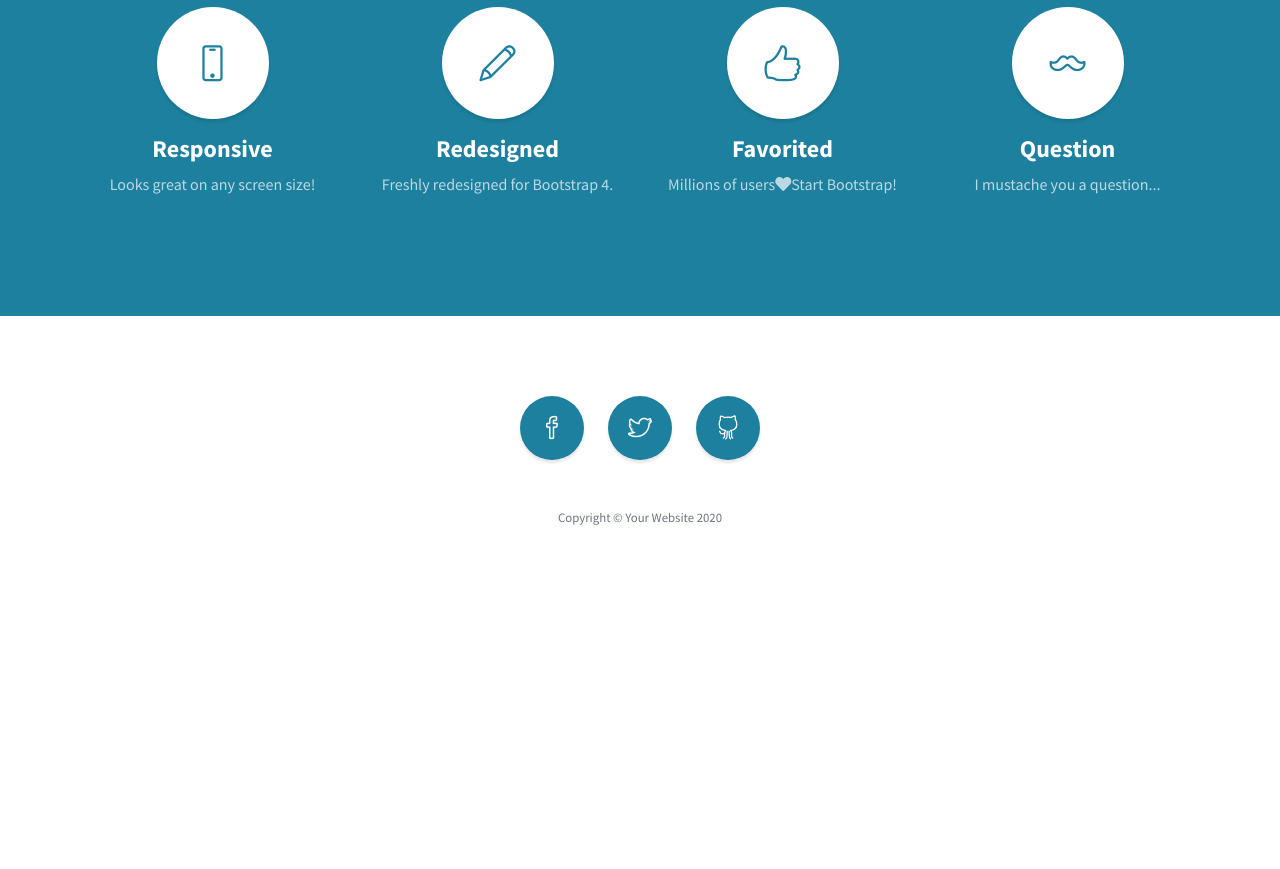
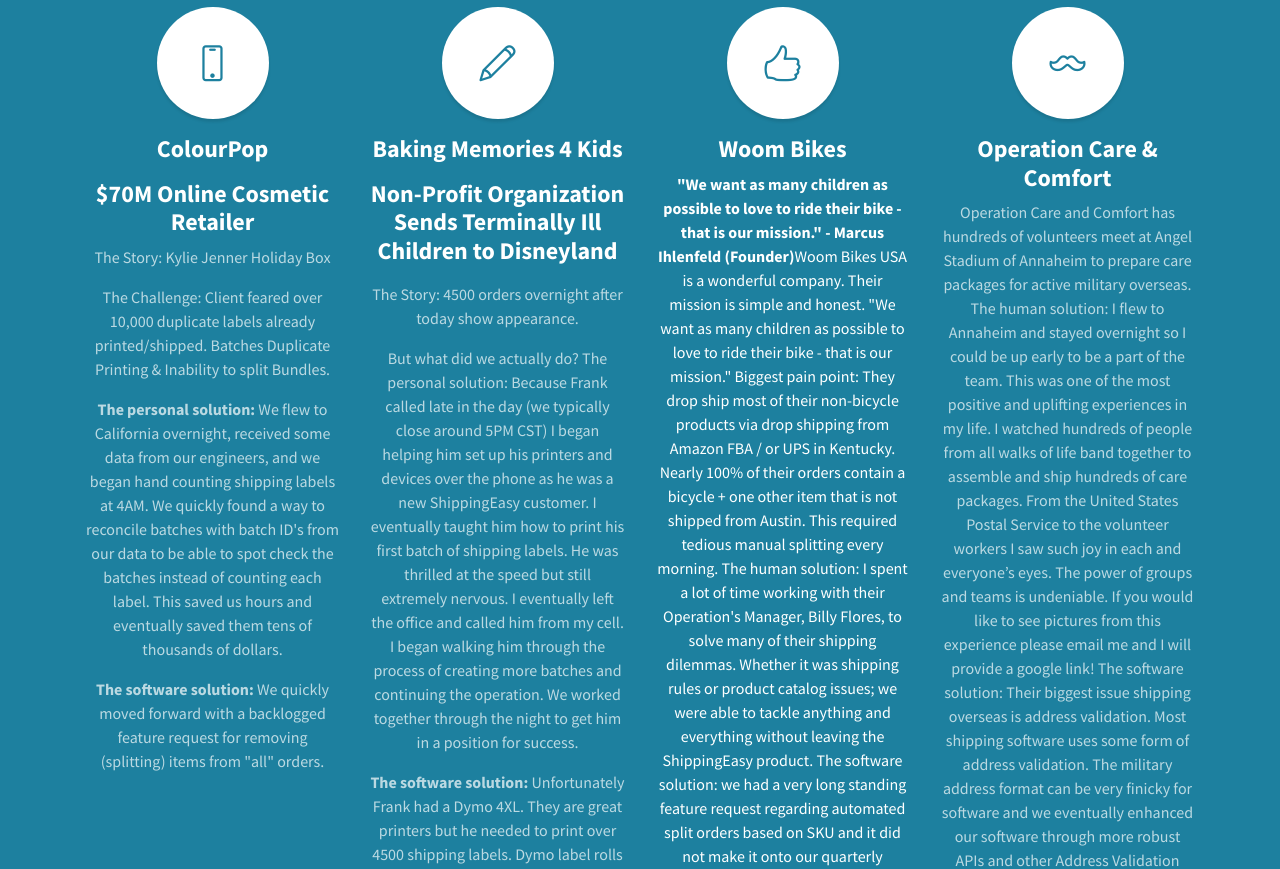
Before and after one commit to abgabbard/portfolio-react, a React (Create React App) app in the folder portfolio/: page /solutions in a window 1280 px wide. Shown: the part 280-1149 px from the top of the page. Before the commit the page ends 887 px from the top, so only its background shows below. Built offline with nearby package versions, Linux system fonts and the light colour scheme.

Commit message:
updated solutions and resume

```diff
--- a/portfolio/src/components/pages/About.js
+++ b/portfolio/src/components/pages/About.js
@@ -7,15 +7,27 @@
         <div class="container text-center">
           <div class="row">
             <div class="col-lg-10 mx-auto">
-          <h2>Stylish Portfolio is the perfect theme for your next project!</h2>
-          <p class="lead mb-5">This theme features a flexible, UX friendly sidebar menu and stock photos from our friends at
-            <a href="https://unsplash.com/">Unsplash</a>!</p>
-          <a class="btn btn-dark btn-xl js-scroll-trigger" href="#services">What We Offer</a>
+              <h2>
+                I believe in creating a greater human experience by engaging,
+                enabling, and elevating those around us. People in our
+                communities, in our families, and in our workplace. Engage them
+                in every capacity. Enable those around us by actively listening
+                and contributing to the conversation. To the problem or
+                challenge at hand. And elevate those around us by knowledge
+                sharing, by sharing life and cultural perspective, and by
+                resource sharing through collaboration.
+              </h2>
+              <p class="lead mb-5">
+                I have shared experiences from my professional experience as well as projects from the Full Stack Web Development Bootcamp at the University of Arizona.
+                <a href="https://unsplash.com/">Unsplash</a>!
+              </p>
+              <a class="btn btn-dark btn-xl js-scroll-trigger" href="/solutions">
+                Check Out My Work!
+              </a>
             </div>
           </div>
         </div>
       </section>
-
     </div>
   );
 }
--- a/portfolio/src/components/pages/Closing.js
+++ b/portfolio/src/components/pages/Closing.js
@@ -1,18 +1,25 @@
 import React from "react";
 
-function Closing() {
+const OnlineResume = () => {
   return (
     <div>
-      <section class="callout">
-    <div class="container text-center">
-      <h2 class="mx-auto mb-5">Welcome to
-        <em>your</em>
-        next website!</h2>
-      <a class="btn btn-primary btn-xl" href="https://startbootstrap.com/theme/stylish-portfolio/">Download Now!</a>
-    </div>
-  </section>
+      <section class="content-section bg-primary text-white">
+        <div class="container text-center">
+          <h2 class="mb-4">
+            As you can see from my work, I believe the most important solution
+            is the human solution. I have been called a Solutions Engineer, a
+            Senior Sales Engineer, or even an Onbaording Team Lead, but I am
+            human just like you. And I care about helping people achieve their
+            vision and goals. <p></p>Most importantly, I am a people person. I am fun
+            to be around. I am energetic, passionate, and encouraging. I want to
+            see you do your best work right alongside me doing mine. I enjoy
+            learning and I enjoy helping others learn. What can we accomplish
+            together?
+          </h2>
+        </div>
+      </section>
     </div>
   );
-}
+};
 
-export default Closing;
+export default OnlineResume;
--- a/portfolio/src/components/pages/Home.js
+++ b/portfolio/src/components/pages/Home.js
@@ -6,11 +6,11 @@
 
   <header class="masthead d-flex">
     <div class="container text-center my-auto">
-      <h1 class="mb-1">Stylish Portfolio</h1>
+      <h1 class="mb-1">Andrew Gabbard</h1>
       <h3 class="mb-5">
-        <em>A Free Bootstrap Theme by Start Bootstrap</em>
+        <em>I am a gregarious business professional with 10 years experience across e-commerce, SaaS, insurance, and retail. I excel in collaborative, cross-functional teams.</em>
       </h3>
-      <a class="btn btn-primary btn-xl js-scroll-trigger" href="#about">Find Out More</a>
+      <a class="btn btn-primary btn-xl js-scroll-trigger" href="/about">Find Out More</a>
     </div>
     <div class="overlay"></div>
   </header>
--- a/portfolio/src/components/pages/OnlineResume.js
+++ b/portfolio/src/components/pages/OnlineResume.js
@@ -1,15 +1,16 @@
-import React from 'react'
+import React from "react";
 
-const OnlineResume = () => {
-    return (
-        <div>
-            <section class="content-section bg-primary text-white">
+function Closing() {
+  return (
+    <div>
+      <section class="callout">
     <div class="container text-center">
-      <h2 class="mb-4">The buttons below are impossible to resist...</h2>
+      <h2 class="mx-auto mb-5">Click Below to view my resume!</h2>
+      <a class="btn btn-primary btn-xl" href="https://abgabbard.github.io/portfolio2021/GabbardAndrew-Resume-April2021.pdf">Resume (PDF)</a>
     </div>
   </section>
-        </div>
-    )
+    </div>
+  );
 }
 
-export default OnlineResume
+export default Closing;
--- a/portfolio/src/components/pages/Solutions.js
+++ b/portfolio/src/components/pages/Solutions.js
@@ -3,11 +3,14 @@
 function Solutions() {
   return (
     <div>
-     <section class="content-section bg-primary text-white text-center" id="services">
+      <section
+        class="content-section bg-primary text-white text-center"
+        id="services"
+      >
         <div class="container">
           <div class="content-section-heading">
-        <h3 class="text-secondary mb-0">Services</h3>
-        <h2 class="mb-5">What We Offer</h2>
+            <h3 class="text-secondary mb-0">ShippingEasy</h3>
+            <h2 class="mb-5">Solutions Work</h2>
           </div>
           <div class="row">
             <div class="col-lg-3 col-md-6 mb-5 mb-lg-0">
@@ -15,38 +18,121 @@
                 <i class="icon-screen-smartphone"></i>
               </span>
               <h4>
-            <strong>Responsive</strong>
+                <strong>ColourPop</strong>
+                <p></p>$70M Online Cosmetic Retailer
               </h4>
-          <p class="text-faded mb-0">Looks great on any screen size!</p>
+              <p class="text-faded mb-0">
+                The Story: Kylie Jenner Holiday Box
+                <p></p>The Challenge: Client feared over 10,000 duplicate labels
+                already printed/shipped. Batches Duplicate Printing & Inability
+                to split Bundles. <p></p>
+                <strong>The personal solution:</strong> We flew to California
+                overnight, received some data from our engineers, and we began
+                hand counting shipping labels at 4AM. We quickly found a way to
+                reconcile batches with batch ID's from our data to be able to
+                spot check the batches instead of counting each label. This
+                saved us hours and eventually saved them tens of thousands of
+                dollars. <p></p>
+                <strong>The software solution:</strong> We quickly moved forward
+                with a backlogged feature request for removing (splitting) items
+                from "all" orders.
+              </p>
             </div>
             <div class="col-lg-3 col-md-6 mb-5 mb-lg-0">
               <span class="service-icon rounded-circle mx-auto mb-3">
                 <i class="icon-pencil"></i>
               </span>
               <h4>
-            <strong>Redesigned</strong>
+                <strong>Baking Memories 4 Kids</strong> <p></p> Non-Profit
+                Organization Sends Terminally Ill Children to Disneyland
+                <p></p>
               </h4>
-          <p class="text-faded mb-0">Freshly redesigned for Bootstrap 4.</p>
+
+              <p class="text-faded mb-0">
+                The Story: 4500 orders overnight after today show appearance.{" "}
+                <p></p>But what did we actually do? The personal solution:
+                Because Frank called late in the day (we typically close around
+                5PM CST) I began helping him set up his printers and devices
+                over the phone as he was a new ShippingEasy customer. I
+                eventually taught him how to print his first batch of shipping
+                labels. He was thrilled at the speed but still extremely
+                nervous. I eventually left the office and called him from my
+                cell. I began walking him through the process of creating more
+                batches and continuing the operation. We worked together through
+                the night to get him in a position for success. <p></p>
+                <strong>The software solution:</strong> Unfortunately Frank had
+                a Dymo 4XL. They are great printers but he needed to print over
+                4500 shipping labels. Dymo label rolls are around 220 labels per
+                roll. Furthermore, our software limitation was that we could
+                only print batches of 200 orders at time. I began printing
+                batches from my end (cloud based) that were sent to his printer.
+                He was able to get the labels off the printer, switch the rolls,
+                while I prepared the next batch. Product Enhancements: Because
+                of this experience and many like it we increased our batch sizes
+                to 500 and allowed for many other direct printing methods. For
+                instance, direct or instant printing.
+              </p>
             </div>
             <div class="col-lg-3 col-md-6 mb-5 mb-md-0">
               <span class="service-icon rounded-circle mx-auto mb-3">
                 <i class="icon-like"></i>
               </span>
               <h4>
-            <strong>Favorited</strong>
+                <strong>Woom Bikes</strong>
               </h4>
-          <p class="text-faded mb-0">Millions of users
-            <i class="fas fa-heart"></i>
-            Start Bootstrap!</p>
+              <strong>
+                "We want as many children as possible to love to ride their bike
+                - that is our mission." - Marcus Ihlenfeld (Founder)
+              </strong>
+              Woom Bikes USA is a wonderful company. Their mission is simple and
+              honest. "We want as many children as possible to love to ride
+              their bike - that is our mission." Biggest pain point: They drop
+              ship most of their non-bicycle products via drop shipping from
+              Amazon FBA / or UPS in Kentucky. Nearly 100% of their orders
+              contain a bicycle + one other item that is not shipped from
+              Austin. This required tedious manual splitting every morning. The
+              human solution: I spent a lot of time working with their
+              Operation's Manager, Billy Flores, to solve many of their shipping
+              dilemmas. Whether it was shipping rules or product catalog issues;
+              we were able to tackle anything and everything without leaving the
+              ShippingEasy product. The software solution: we had a very long
+              standing feature request regarding automated split orders based on
+              SKU and it did not make it onto our quarterly roadmaps. Billy's
+              team needed this feature because they had orders everyday that
+              needed to be shipped from different locations. When you spend time
+              on site with a client, a friend, another human you can really
+              start to feel the pain a small feature enhancement would relive.
+              As I spoke with a dozen clients a day I knew this was an ongoing
+              dilemma for many of our customers. I championed this to make it
+              quickly onto our product roadmap and many of our clients benefited
+              from the feature.
             </div>
             <div class="col-lg-3 col-md-6">
               <span class="service-icon rounded-circle mx-auto mb-3">
                 <i class="icon-mustache"></i>
               </span>
               <h4>
-            <strong>Question</strong>
+                <strong>Operation Care & Comfort</strong>
               </h4>
-          <p class="text-faded mb-0">I mustache you a question...</p>
+              <p class="text-faded mb-0">
+                Operation Care and Comfort has hundreds of volunteers meet at
+                Angel Stadium of Annaheim to prepare care packages for active
+                military overseas. The human solution: I flew to Annaheim and
+                stayed overnight so I could be up early to be a part of the
+                team. This was one of the most positive and uplifting
+                experiences in my life. I watched hundreds of people from all
+                walks of life band together to assemble and ship hundreds of
+                care packages. From the United States Postal Service to the
+                volunteer workers I saw such joy in each and everyone’s eyes.
+                The power of groups and teams is undeniable. If you would like
+                to see pictures from this experience please email me and I will
+                provide a google link! The software solution: Their biggest
+                issue shipping overseas is address validation. Most shipping
+                software uses some form of address validation. The military
+                address format can be very finicky for software and we
+                eventually enhanced our software through more robust APIs and
+                other Address Validation Software.
+              </p>
             </div>
           </div>
         </div>
```
Lines whose indentation alone changed are shown as unchanged.
